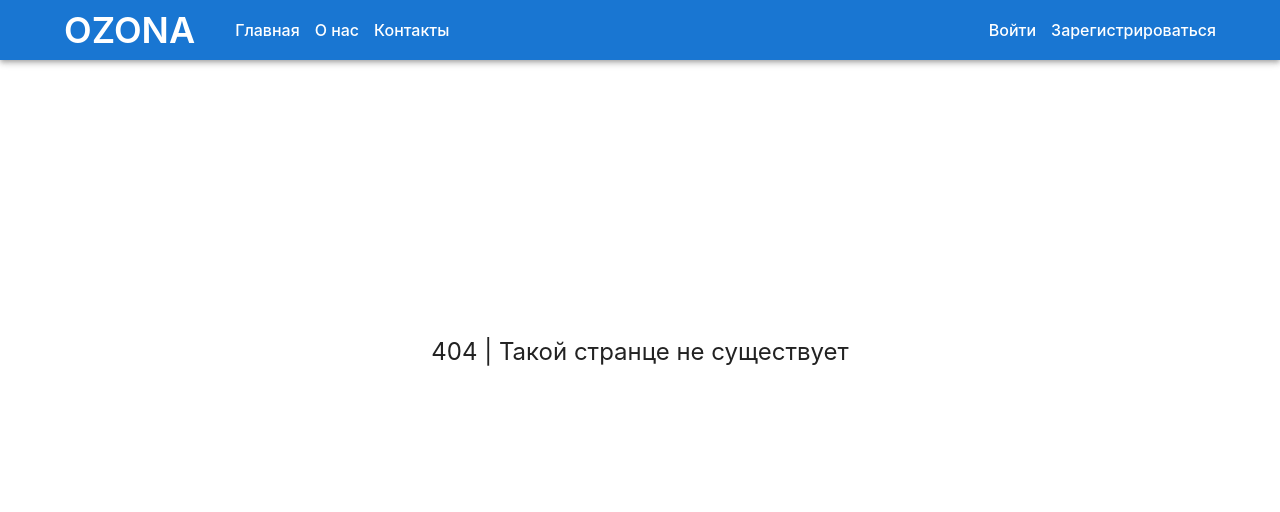
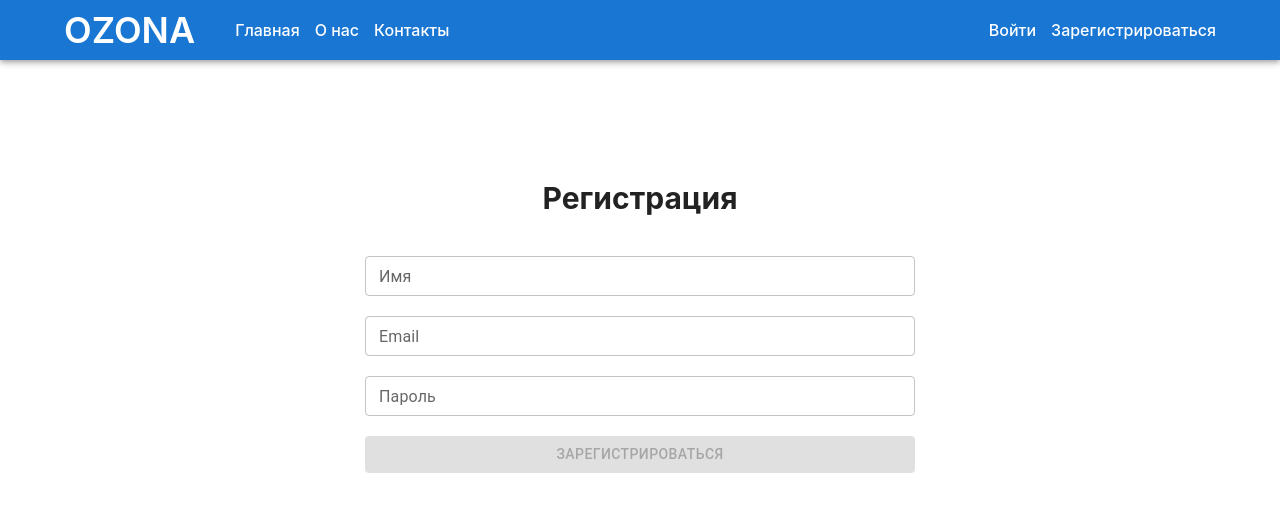
Before and after one commit to RuslanMirets/ozona, a Next.js app in the folder client/: page /register in a window 1280 px wide. Before the commit this address had no page. Shown: the top 512 px of the page. Built offline with nearby package versions, Linux system fonts and the light colour scheme.

Commit message:
react-hook-form, yup, Login and Register page

```diff
--- /dev/null
+++ b/client/components/FormField.tsx
@@ -0,0 +1,27 @@
+import { TextField } from '@mui/material';
+import React from 'react';
+import { useFormContext } from 'react-hook-form';
+
+interface FormFieldProps {
+  name: string;
+  label: string;
+  type: string;
+}
+
+const FormField: React.FC<FormFieldProps> = ({ name, label, type }) => {
+  const { register, formState } = useFormContext();
+
+  return (
+    <TextField
+      {...register(name)}
+      label={label}
+      type={type}
+      variant="outlined"
+      size="small"
+      error={!!formState.errors[name]?.message}
+      helperText={formState.errors[name]?.message}
+    />
+  );
+};
+
+export default FormField;
--- a/client/package.json
+++ b/client/package.json
@@ -11,12 +11,15 @@
   "dependencies": {
     "@emotion/react": "^11.8.1",
     "@emotion/styled": "^11.8.1",
+    "@hookform/resolvers": "^2.8.8",
     "@mui/icons-material": "^5.4.2",
     "@mui/material": "^5.4.3",
     "next": "12.1.0",
     "react": "17.0.2",
     "react-dom": "17.0.2",
-    "sass": "^1.49.9"
+    "react-hook-form": "^7.27.1",
+    "sass": "^1.49.9",
+    "yup": "^0.32.11"
   },
   "devDependencies": {
     "@types/node": "17.0.21",
--- /dev/null
+++ b/client/pages/register.tsx
@@ -0,0 +1,45 @@
+import { Button, Container } from '@mui/material';
+import React from 'react';
+import MainLayout from '../layouts/MainLayout';
+import { RegisterFormSchema } from '../utils/validations';
+import { yupResolver } from '@hookform/resolvers/yup';
+import { FormProvider, useForm } from 'react-hook-form';
+import FormField from '../components/FormField';
+
+const Register = () => {
+  const methods = useForm({
+    mode: 'onChange',
+    reValidateMode: 'onChange',
+    resolver: yupResolver(RegisterFormSchema),
+  });
+
+  const onSubmit = (userData: any) => {
+    console.log(userData);
+    methods.reset({ ...userData });
+  };
+
+  return (
+    <MainLayout title="Регистрация">
+      <Container>
+        <div className="auth">
+          <h1>Регистрация</h1>
+          <FormProvider {...methods}>
+            <form onSubmit={methods.handleSubmit(onSubmit)}>
+              <FormField type="text" label="Имя" name="name" />
+              <FormField type="email" label="Email" name="email" />
+              <FormField type="password" label="Пароль" name="password" />
+              <Button
+                type="submit"
+                variant="contained"
+                disabled={!methods.formState.isValid || methods.formState.isSubmitting}>
+                Зарегистрироваться
+              </Button>
+            </form>
+          </FormProvider>
+        </div>
+      </Container>
+    </MainLayout>
+  );
+};
+
+export default Register;
--- a/client/styles/globals.scss
+++ b/client/styles/globals.scss
@@ -40,3 +40,22 @@ ul {
     transform: translate(-50%, -50%);
   }
 }
+
+.auth {
+  margin-top: 120px;
+  h1 {
+    font-size: 30px;
+    line-height: 36px;
+    text-align: center;
+    margin-bottom: 40px;
+  }
+
+  form {
+    width: 100%;
+    max-width: 550px;
+    margin: 0 auto;
+    display: flex;
+    flex-direction: column;
+    gap: 20px;
+  }
+}
--- /dev/null
+++ b/client/utils/validations.ts
@@ -0,0 +1,16 @@
+import * as yup from 'yup';
+
+export const LoginFormSchema = yup.object().shape({
+  email: yup.string().email('Некорректная почта').required('Почта обязательная'),
+  password: yup
+    .string()
+    .min(6, 'Пароль должен быть не менее 6 символов')
+    .required('Пароль обязательный'),
+});
+
+export const RegisterFormSchema = yup
+  .object()
+  .shape({
+    name: yup.string().required('Имя обязательно'),
+  })
+  .concat(LoginFormSchema);
```
Also changed, not shown: client/pages/login.tsx (added, +44 -0 lines), 1 other file (tests, documents, lock files or other folders).
